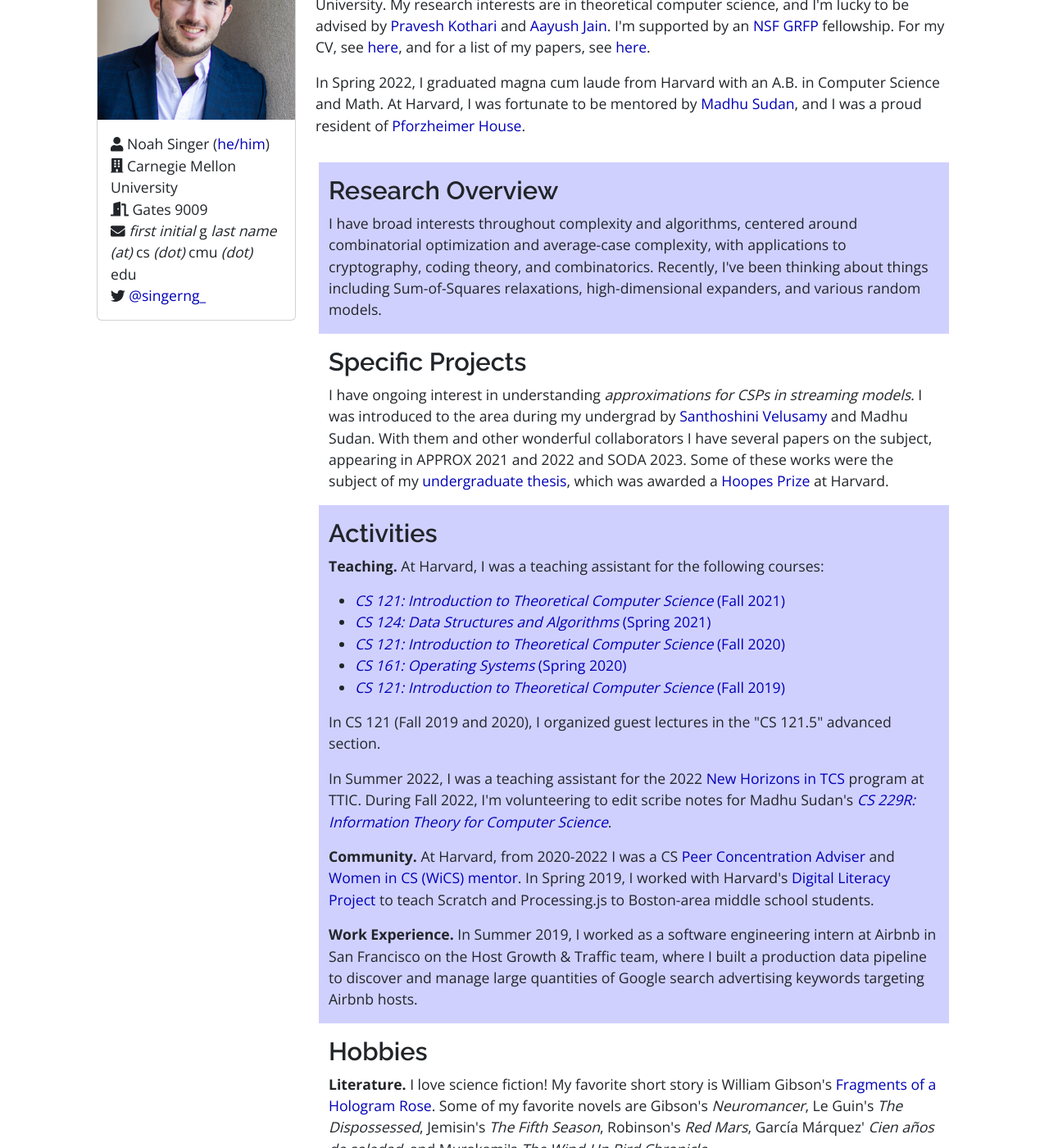
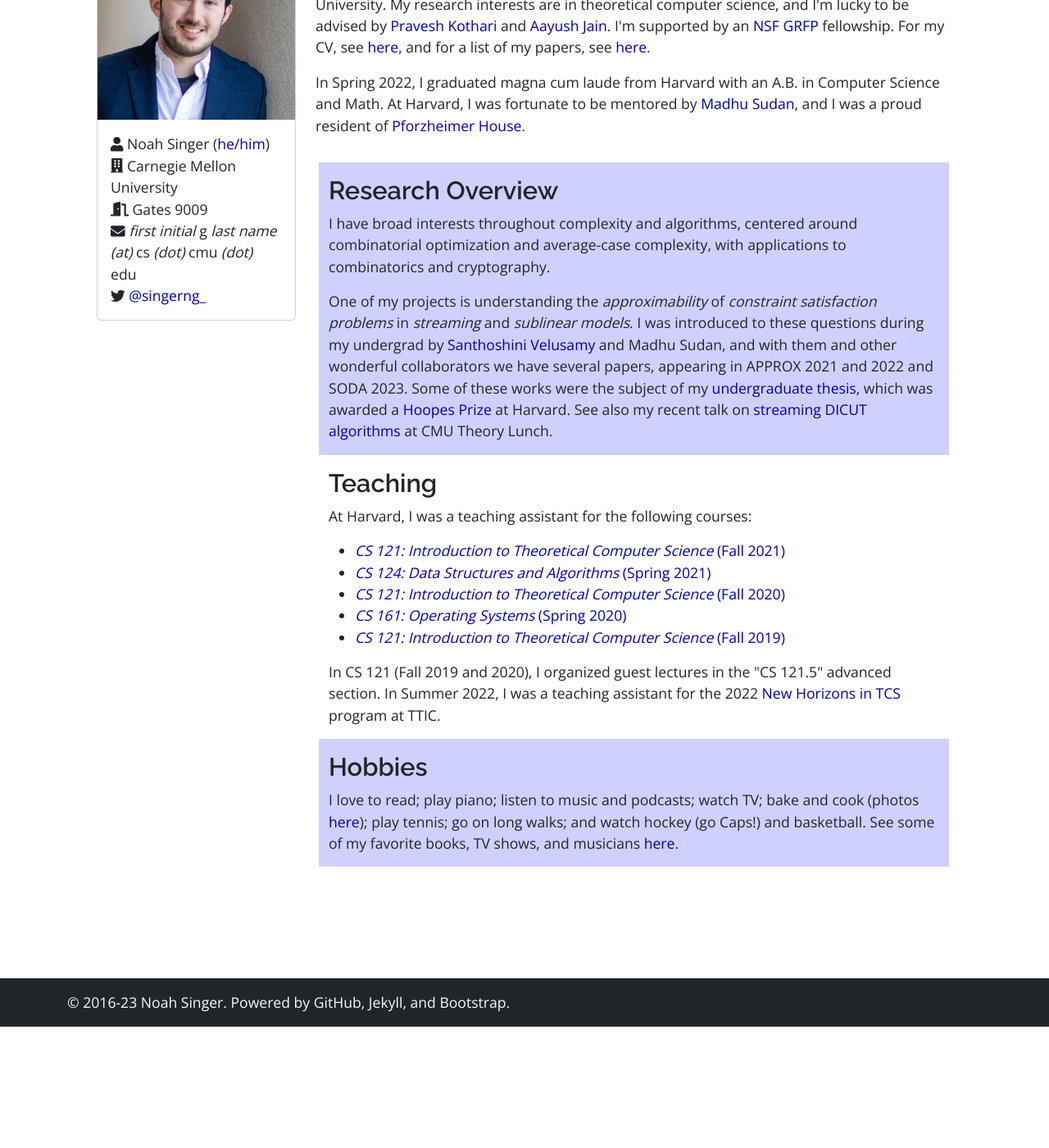
Before and after one commit to singerng/noahsinger.org, a Jekyll site: the page built from index/index.html, in a window 1280 px wide and 1400 px high, scrolled down 202 px. Shown: the whole window at 82% size. Built offline with Jekyll 4.4.1, drawn with Linux system fonts in a browser that asks for light colours; nearby versions of some CDN libraries; after the commit the page ends 1454 px from its top, so only the background shows below that; some of the changed text lies outside the part shown.

Commit message:
2023 website update

```diff
--- a/_layouts/default.html
+++ b/_layouts/default.html
@@ -40,8 +40,12 @@
               <li class="nav-item">
                 <a class="nav-link {% if page.url == "/blog" %}active{% endif %}" href="/blog">blog</a>
               </li>
+
               <li class="nav-item">
-                <a class="nav-link {% if page.url == "/cooking" %}active{% endif %}" href="/cooking">cooking</a>
+                <a class="nav-link {% if page.url == "/cooking" %}active{% endif %}" href="/cooking">(cooking)</a>
+              </li>
+              <li class="nav-item">
+                <a class="nav-link {% if page.url == "/faves" %}active{% endif %}" href="/faves">(favorites)</a>
               </li>
           </div>
         </div>
@@ -55,7 +59,7 @@
 
     <footer class="footer bg-dark text-light pt-3 mt-5">
       <div class="container">
-        <p>&copy; 2016-22 Noah Singer. Powered by GitHub, Jekyll, and Bootstrap.</p>
+        <p>&copy; 2016-23 Noah Singer. Powered by GitHub, Jekyll, and Bootstrap.</p>
       </div>
     </footer>
 
--- a/index/index.html
+++ b/index/index.html
@@ -31,23 +31,17 @@ layout: default
         <div class="col">
           <h3>Research Overview</h3>
 
-          <p>I have broad interests throughout complexity and algorithms, centered around combinatorial optimization and average-case complexity, with applications to cryptography, coding theory, and combinatorics. Recently, I've been thinking about things including Sum-of-Squares relaxations, high-dimensional expanders, and various random models.</p>
+          <p>I have broad interests throughout complexity and algorithms, centered around combinatorial optimization and average-case complexity, with applications to combinatorics and cryptography.</p>
+
+          <p>One of my projects is understanding the <em>approximability</em> of <em>constraint satisfaction problems</em> in <em>streaming</em> and <em>sublinear models</em>. I was introduced to these questions during my undergrad by <a href="https://scholar.harvard.edu/santhoshiniv/home">Santhoshini Velusamy</a> and Madhu Sudan, and with them and other wonderful collaborators we have several papers, appearing in APPROX 2021 and 2022 and SODA 2023. Some of these works were the subject of my <a href="https://dash.harvard.edu/handle/1/37371750">undergraduate thesis</a>, which was awarded a <a href="https://prizes.fas.harvard.edu/hoopes-prize">Hoopes Prize</a> at Harvard. See also my recent talk on <a href="https://youtu.be/pOXRMNNBO3c">streaming DICUT algorithms</a> at CMU Theory Lunch.</p>
         </div>
       </div>
 
       <div class="row section pt-3">
         <div class="col">
-          <h3>Specific Projects</h3>
+          <h3>Teaching</h3>
 
-          <p>I have ongoing interest in understanding <em>approximations for CSPs in streaming models.</em> I was introduced to the area during my undergrad by <a href="https://scholar.harvard.edu/santhoshiniv/home">Santhoshini Velusamy</a> and Madhu Sudan. With them and other wonderful collaborators I have several papers on the subject, appearing in APPROX 2021 and 2022 and SODA 2023. Some of these works were the subject of my <a href="https://dash.harvard.edu/handle/1/37371750">undergraduate thesis</a>, which was awarded a <a href="https://prizes.fas.harvard.edu/hoopes-prize">Hoopes Prize</a> at Harvard.</p>
-        </div>
-      </div>
-
-      <div class="row section pt-3">
-        <div class="col">
-          <h3>Activities</h3>
-
-          <p><strong>Teaching.</strong>
+          <p>
             At Harvard, I was a teaching assistant for the following courses:
             <ul>
               <li><a href="http://people.seas.harvard.edu/~madhusudan/courses/Fall2021/"><em>CS 121: Introduction to Theoretical Computer Science</em> (Fall 2021)</a></li>
@@ -56,15 +50,9 @@ layout: default
               <li><a href="https://read.seas.harvard.edu/cs161/2020/"><em>CS 161: Operating Systems</em> (Spring 2020)</a></li>
               <li><a href="https://cs121.boazbarak.org"><em>CS 121: Introduction to Theoretical Computer Science</em> (Fall 2019)</a></li>
             </ul>
-          In CS 121 (Fall 2019 and 2020), I organized guest lectures in the "CS 121.5" advanced section.</p>
+          </p>
 
-          <p>In Summer 2022, I was a teaching assistant for the 2022 <a href="https://tcs-summerschool.ttic.edu">New Horizons in TCS</a> program at TTIC. During Fall 2022, I'm volunteering to edit scribe notes for Madhu Sudan's <a href="https://sites.google.com/g.harvard.edu/fall2022itforcs"><em>CS 229R: Information Theory for Computer Science</em></a>.</p>
-
-          <p><strong>Community.</strong> At Harvard, from 2020-2022 I was a CS <a href="https://harvardcs.info/advising/pca/">Peer Concentration Adviser</a> and <a href="https://www.harvardwics.com/mentorships">Women in CS (WiCS) mentor</a>. In Spring 2019, I worked with Harvard's <a href="http://digilit.io/">Digital Literacy Project</a>
-            to teach Scratch and Processing.js to Boston-area middle school students.
-
-          <p><strong>Work Experience.</strong>
-          In Summer 2019, I worked as a software engineering intern at Airbnb in San Francisco on the Host Growth &amp; Traffic team, where I built a production data pipeline to discover and manage large quantities of Google search advertising keywords targeting Airbnb hosts.</p>
+          <p>In CS 121 (Fall 2019 and 2020), I organized guest lectures in the "CS 121.5" advanced section. In Summer 2022, I was a teaching assistant for the 2022 <a href="https://tcs-summerschool.ttic.edu">New Horizons in TCS</a> program at TTIC.</p>
         </div>
       </div>
 
@@ -72,25 +60,7 @@ layout: default
         <div class="col">
           <h3>Hobbies</h3>
 
-          <p><strong>Literature.</strong> I love science fiction! My favorite short story is William Gibson's <a href="http://www.lib.ru/GIBSON/frag_rose.txt">Fragments of
-            a Hologram Rose</a>. Some of my favorite novels are Gibson's <em>Neuromancer</em>,
-            Le Guin's <em>The Dispossessed</em>, Jemisin's <em>The Fifth Season</em>, Robinson's <em>Red Mars</em>, García Márquez' <em>Cien años de soledad</em>, and Murakami's <em>The Wind-Up Bird Chronicle</em>.</p>
-
-          <p><strong>Music.</strong> I listen to a lot of music, including indie rock, electronica,
-            and hip hop; my favorite artists include The Strokes, Ratatat, Gorillaz, and Daft
-            Punk. I also play classical piano.</p>
-
-          <p><strong>Podcasts.</strong> I like listening to podcasts, and some of my favorites are
-            <a href="https://yourewrongabout.com">You're Wrong About</a>,
-            <a href="https://www.maintenancephase.com">Maintenance Phase</a>,
-            <a href="https://www.alieward.com/ologies">Ologies</a>,
-            <a href="https://radioambulante.org/en">Radio Ambulante</a>,
-            <a href="https://timharford.com/articles/cautionarytales/">Cautionary Tales</a>,
-            <a href="https://slate.com/podcasts/one-year/">One Year</a>,
-            and <a href="https://radiolab.org">Radiolab</a>.
-            </p>
-
-          <p><strong>Other.</strong> I love to watch TV shows; <a href="/cooking">bake and cook</a>; play tennis and go on long walks; and watch hockey (go Caps!) and basketball.</p>
+          <p>I love to read; play piano; listen to music and podcasts; watch TV; bake and cook (photos <a href="/cooking">here</a>); play tennis; go on long walks; and watch hockey (go Caps!) and basketball. See some of my favorite books, TV shows, and musicians <a href="/faves">here</a>.</p>
         </div>
       </div>
     </div>
```
Also changed, not shown: _data/papers.yml (+13 -34 lines), faves/index.md (added, +56 -0 lines), papers/index.md (+14 -6 lines), talks/index.md (deleted, +0 -17 lines), 1 other file.
